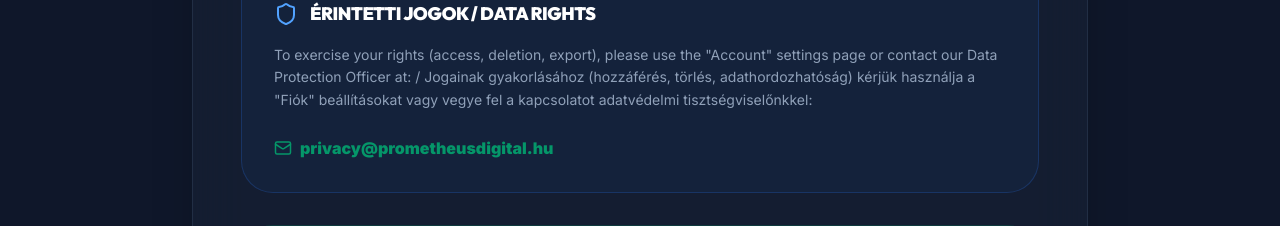
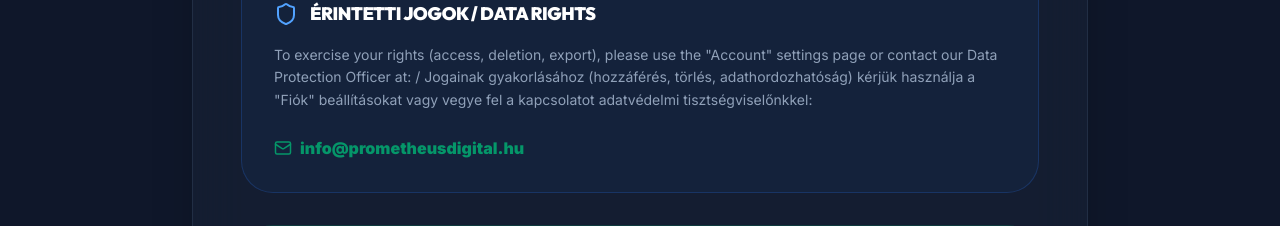
Before and after one commit to arpadbretz/stock-portfolio-tracker, a Next.js app: page /legal/privacy in a window 1280 px wide. Shown: the part 2020-2246 px from the top of the page. Built offline with nearby package versions, Linux system fonts and the light colour scheme; no server answers.

Commit message:
Standardize contact email to info@prometheusdigital.hu across all legal pages

```diff
--- a/app/legal/privacy/page.tsx
+++ b/app/legal/privacy/page.tsx
@@ -139,9 +139,9 @@ export default function PrivacyPolicyPage() {
                                     To exercise your rights (access, deletion, export), please use the "Account" settings page or contact our Data Protection Officer at:
                                     / Jogainak gyakorlásához (hozzáférés, törlés, adathordozhatóság) kérjük használja a "Fiók" beállításokat vagy vegye fel a kapcsolatot adatvédelmi tisztségviselőnkkel:
                                 </p>
-                                <a href="mailto:privacy@prometheusdigital.hu" className="flex items-center gap-2 text-primary hover:text-primary/80 text-base font-black transition-colors w-fit">
+                                <a href="mailto:info@prometheusdigital.hu" className="flex items-center gap-2 text-primary hover:text-primary/80 text-base font-black transition-colors w-fit">
                                     <Mail size={18} />
-                                    privacy@prometheusdigital.hu
+                                    info@prometheusdigital.hu
                                 </a>
                             </div>
 
```
